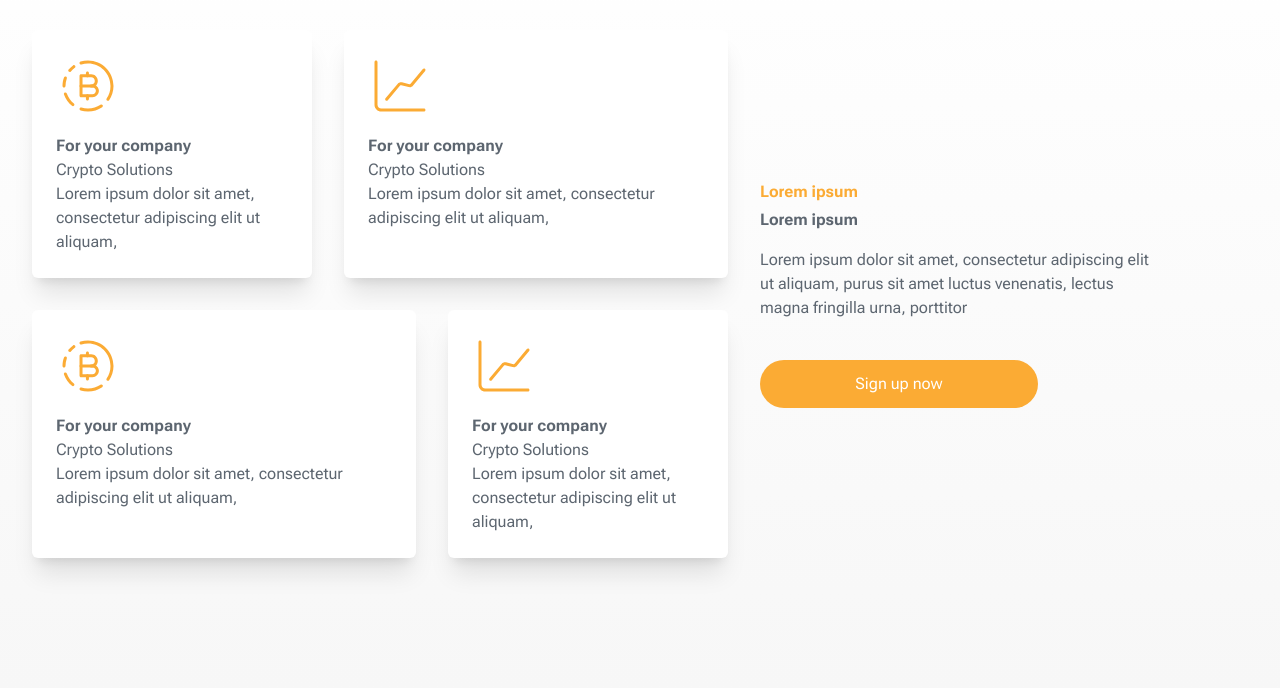
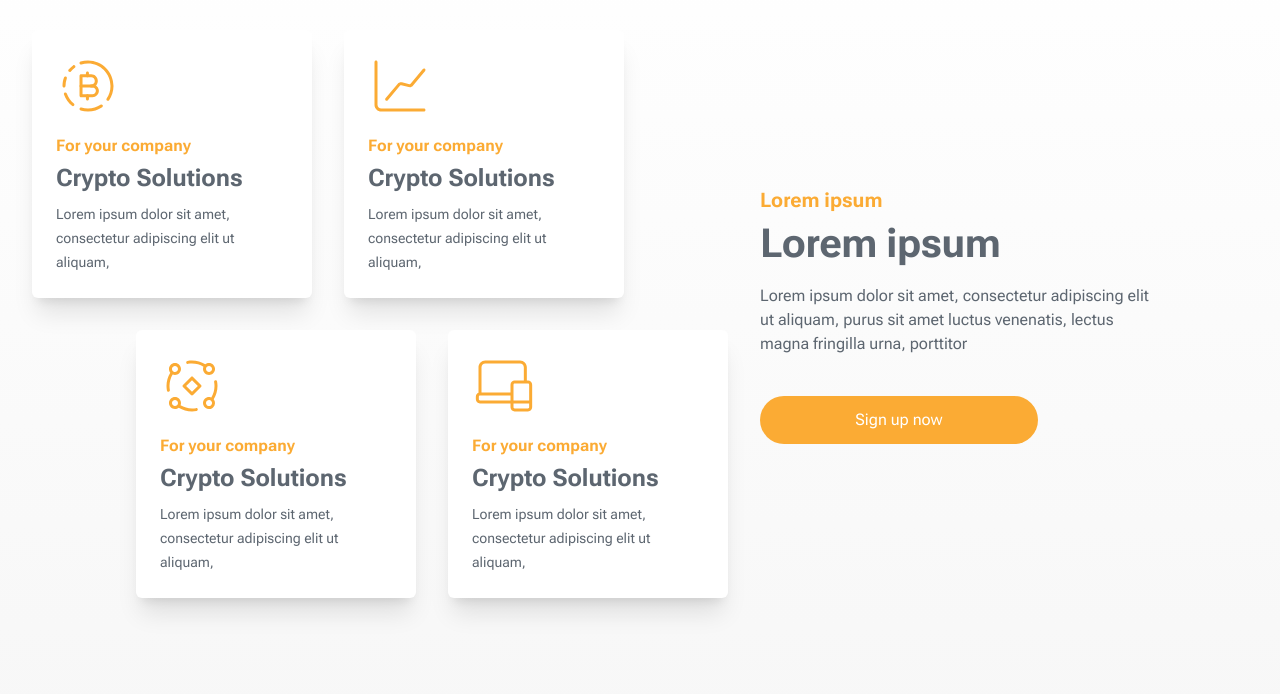
Before and after one commit to brunosllz/coin-synch, a Next.js app: page / in a window 1280 px wide. Shown: the part 966-1660 px from the top of the page. Built offline with nearby package versions, Linux system fonts and the light colour scheme.

Commit message:
feat: finished about us section desktop version

```diff
--- a/src/app/(lading-page)/about-us-section.tsx
+++ /dev/null
@@ -1,115 +0,0 @@
-import { SectionContainer } from '@/components/SectionContainer'
-import { Button } from '@/components/ui/button'
-import Image from 'next/image'
-
-import bitcoin from '@/assets/bitcoin.svg'
-import ethereum from '@/assets/business-chart.svg'
-import businessChart from '@/assets/ethereum.svg'
-import laptopMobile from '@/assets/laptop-mobile.svg'
-
-const CARD_CONTENT = [
-  {
-    top: [
-      {
-        id: '1',
-        label: 'For your company',
-        title: 'Crypto Solutions',
-        content:
-          'Lorem ipsum dolor sit amet, consectetur adipiscing elit ut aliquam, ',
-        imageUrl: bitcoin,
-      },
-      {
-        id: '2',
-        label: 'For your company',
-        title: 'Crypto Solutions',
-        content:
-          'Lorem ipsum dolor sit amet, consectetur adipiscing elit ut aliquam, ',
-        imageUrl: ethereum,
-      },
-    ],
-    bottom: [
-      {
-        id: '3',
-        label: 'For your company',
-        title: 'Crypto Solutions',
-        content:
-          'Lorem ipsum dolor sit amet, consectetur adipiscing elit ut aliquam, ',
-        imageUrl: businessChart,
-      },
-      {
-        id: '4',
-        label: 'For your company',
-        title: 'Crypto Solutions',
-        content:
-          'Lorem ipsum dolor sit amet, consectetur adipiscing elit ut aliquam, ',
-        imageUrl: laptopMobile,
-      },
-    ],
-  },
-]
-
-export function AboutUsSection() {
-  return (
-    <section className="flex w-full flex-col bg-gradient-to-b from-white/0 to-[#F7F7F7]">
-      <div className="mx-auto mb-[130px] mt-[120px] grid w-full max-w-[1216px] grid-cols-[696px_1fr] gap-8">
-        {CARD_CONTENT.map((item, index) => {
-          return (
-            <ul key={index} className="flex flex-col gap-8">
-              <div className="grid grid-cols-[280px_1fr] gap-8">
-                {item.top.map((item) => {
-                  return (
-                    <li
-                      key={item.id}
-                      className="flex flex-col gap-4 rounded-md bg-white p-6 shadow-xl"
-                    >
-                      <Image src={item.imageUrl} alt="" />
-
-                      <div>
-                        <strong>{item.label}</strong>
-                        <h3>{item.title}</h3>
-                        <p>{item.content} </p>
-                      </div>
-                    </li>
-                  )
-                })}
-              </div>
-
-              <div className="grid grid-cols-[1fr_280px] gap-8">
-                {item.top.map((item) => {
-                  return (
-                    <li
-                      key={item.id}
-                      className="flex flex-col gap-4 rounded-md bg-white p-6 shadow-xl"
-                    >
-                      <Image src={item.imageUrl} alt="" />
-
-                      <div>
-                        <strong>{item.label}</strong>
-                        <h3>{item.title}</h3>
-                        <p>{item.content} </p>
-                      </div>
-                    </li>
-                  )
-                })}
-              </div>
-            </ul>
-          )
-        })}
-
-        <div className="flex max-w-[406px] flex-col justify-center gap-10">
-          <div>
-            <h5 className="font-bold text-primary-500">Lorem ipsum </h5>
-            <h2 className="mb-4 mt-1 font-bold">Lorem ipsum</h2>
-            <p>
-              Lorem ipsum dolor sit amet, consectetur adipiscing elit ut
-              aliquam, purus sit amet luctus venenatis, lectus magna fringilla
-              urna, porttitor
-            </p>
-          </div>
-
-          <Button>Sign up now</Button>
-        </div>
-      </div>
-    </section>
-  )
-}
--- /dev/null
+++ b/src/app/(lading-page)/about-us-section/card-list.tsx
@@ -0,0 +1,105 @@
+import Image from 'next/image'
+
+import bitcoin from '@/assets/bitcoin.svg'
+import ethereum from '@/assets/business-chart.svg'
+import businessChart from '@/assets/ethereum.svg'
+import laptopMobile from '@/assets/laptop-mobile.svg'
+
+const CARD_CONTENT = [
+  {
+    top: [
+      {
+        id: '1',
+        label: 'For your company',
+        title: 'Crypto Solutions',
+        content:
+          'Lorem ipsum dolor sit amet, consectetur adipiscing elit ut aliquam, ',
+        imageUrl: bitcoin,
+      },
+      {
+        id: '2',
+        label: 'For your company',
+        title: 'Crypto Solutions',
+        content:
+          'Lorem ipsum dolor sit amet, consectetur adipiscing elit ut aliquam, ',
+        imageUrl: ethereum,
+      },
+    ],
+    bottom: [
+      {
+        id: '3',
+        label: 'For your company',
+        title: 'Crypto Solutions',
+        content:
+          'Lorem ipsum dolor sit amet, consectetur adipiscing elit ut aliquam, ',
+        imageUrl: businessChart,
+      },
+      {
+        id: '4',
+        label: 'For your company',
+        title: 'Crypto Solutions',
+        content:
+          'Lorem ipsum dolor sit amet, consectetur adipiscing elit ut aliquam, ',
+        imageUrl: laptopMobile,
+      },
+    ],
+  },
+]
+
+export function CardList() {
+  return (
+    <>
+      {CARD_CONTENT.map((item, index) => {
+        return (
+          <ul key={index} className="flex flex-col gap-8">
+            <div className="grid grid-cols-[280px_1fr] gap-8">
+              {item.top.map((item) => {
+                return (
+                  <li
+                    key={item.id}
+                    className="flex max-w-[280px] flex-col gap-4 rounded-md bg-white p-6 shadow-xl"
+                  >
+                    <Image src={item.imageUrl} alt="" />
+
+                    <div>
+                      <span className="font-bold text-primary-500">
+                        {item.label}
+                      </span>
+                      <h4 className="mb-2 mt-1 text-xl font-bold">
+                        {item.title}
+                      </h4>
+                      <p className="text-paragraph">{item.content}</p>
+                    </div>
+                  </li>
+                )
+              })}
+            </div>
+
+            <div className="grid grid-cols-[1fr_280px] place-items-end gap-8">
+              {item.bottom.map((item) => {
+                return (
+                  <li
+                    key={item.id}
+                    className="flex max-w-[280px] flex-col gap-4 rounded-md bg-white p-6 shadow-xl"
+                  >
+                    <Image src={item.imageUrl} alt="" />
+
+                    <div>
+                      <span className="font-bold text-primary-500">
+                        {item.label}
+                      </span>
+                      <h4 className="mb-2 mt-1 text-xl font-bold">
+                        {item.title}
+                      </h4>
+                      <p className="text-paragraph">{item.content}</p>
+                    </div>
+                  </li>
+                )
+              })}
+            </div>
+          </ul>
+        )
+      })}
+    </>
+  )
+}
--- /dev/null
+++ b/src/app/(lading-page)/about-us-section/index.tsx
@@ -0,0 +1,28 @@
+import { Button } from '@/components/ui/button'
+import { CardList } from './card-list'
+
+export function AboutUsSection() {
+  return (
+    <section className="flex w-full flex-col bg-gradient-to-b from-white/0 to-[#F7F7F7]">
+      <div className="mx-auto mb-[130px] mt-[120px] grid w-full max-w-[1216px] grid-cols-[696px_1fr] gap-8">
+        <CardList />
+
+        <div className="flex max-w-[406px] flex-col justify-center gap-10">
+          <div>
+            <span className="text-lg font-bold text-primary-500">
+              Lorem ipsum{' '}
+            </span>
+            <h3 className="mb-4 mt-1 text-3xl font-bold">Lorem ipsum</h3>
+            <p>
+              Lorem ipsum dolor sit amet, consectetur adipiscing elit ut
+              aliquam, purus sit amet luctus venenatis, lectus magna fringilla
+              urna, porttitor
+            </p>
+          </div>
+
+          <Button>Sign up now</Button>
+        </div>
+      </div>
+    </section>
+  )
+}
--- a/src/app/globals.css
+++ b/src/app/globals.css
@@ -3,5 +3,9 @@
 @tailwind utilities;
 
 body {
-  @apply text-text-base bg-white text-md
+  @apply text-text-base bg-white
 }
+
+* {
+  @apply text-md
+}
--- a/tailwind.config.js
+++ b/tailwind.config.js
@@ -20,6 +20,13 @@ module.exports = {
         '0.75rem', // 12px
         {
           lineHeight: '0.875rem',
+          letterSpacing: '0em',
+        },
+      ],
+      paragraph: [
+        '0.875rem', // 14px
+        {
+          lineHeight: '1.5rem',
           letterSpacing: '0em',
         },
       ],
```
Also changed, not shown: src/app/(lading-page)/about-us-section/card.tsx (added).
